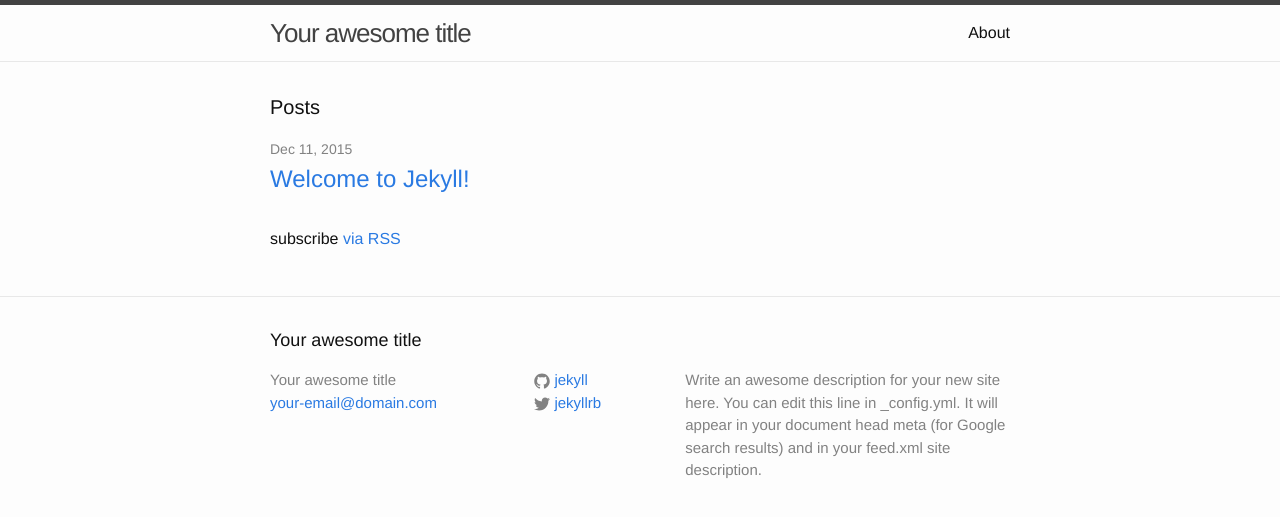
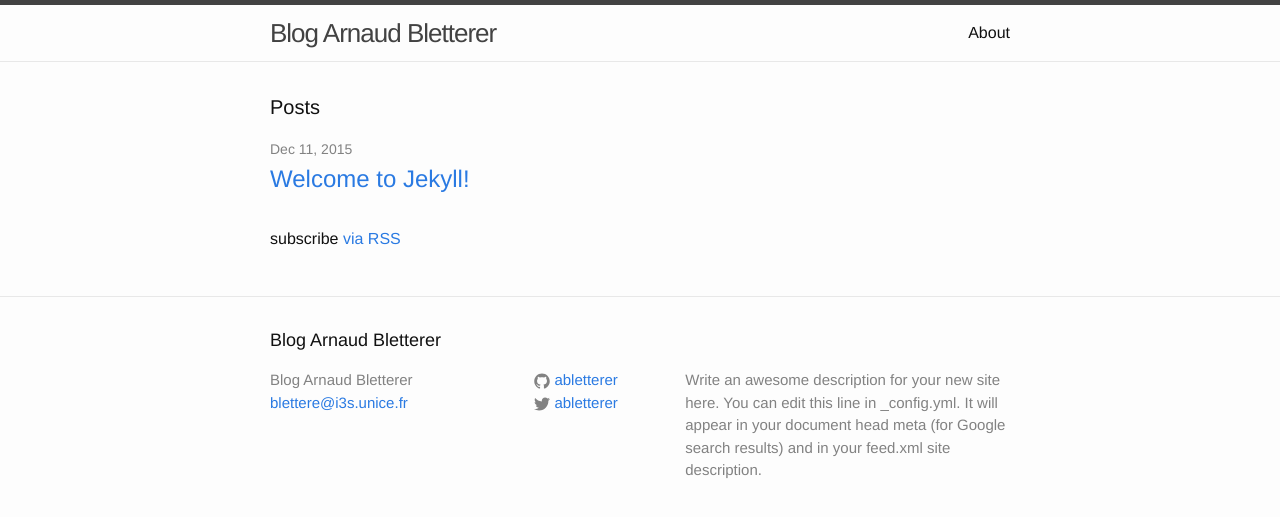
Before and after one commit to abletterer/abletterer.github.io, a Jekyll site: the page built from index.html, in a window 1280 px wide. Shown: the top 517 px of the page. Built offline with Jekyll 4.4.1, drawn with Linux system fonts in a browser that asks for light colours.

Commit message:
Modification initiale

```diff
--- a/_config.yml
+++ b/_config.yml
@@ -6,16 +6,16 @@
 # 'jekyll serve'. If you change this file, please restart the server process.
 
 # Site settings
-title: Your awesome title
-email: your-email@domain.com
+title: Blog Arnaud Bletterer
+email: blettere@i3s.unice.fr
 description: > # this means to ignore newlines until "baseurl:"
   Write an awesome description for your new site here. You can edit this
   line in _config.yml. It will appear in your document head meta (for
   Google search results) and in your feed.xml site description.
 baseurl: "" # the subpath of your site, e.g. /blog
-url: "http://yourdomain.com" # the base hostname & protocol for your site
-twitter_username: jekyllrb
-github_username:  jekyll
+url: "http://abletterer.github.io" # the base hostname & protocol for your site
+twitter_username: abletterer
+github_username:  abletterer
 
 # Build settings
 markdown: kramdown
```
